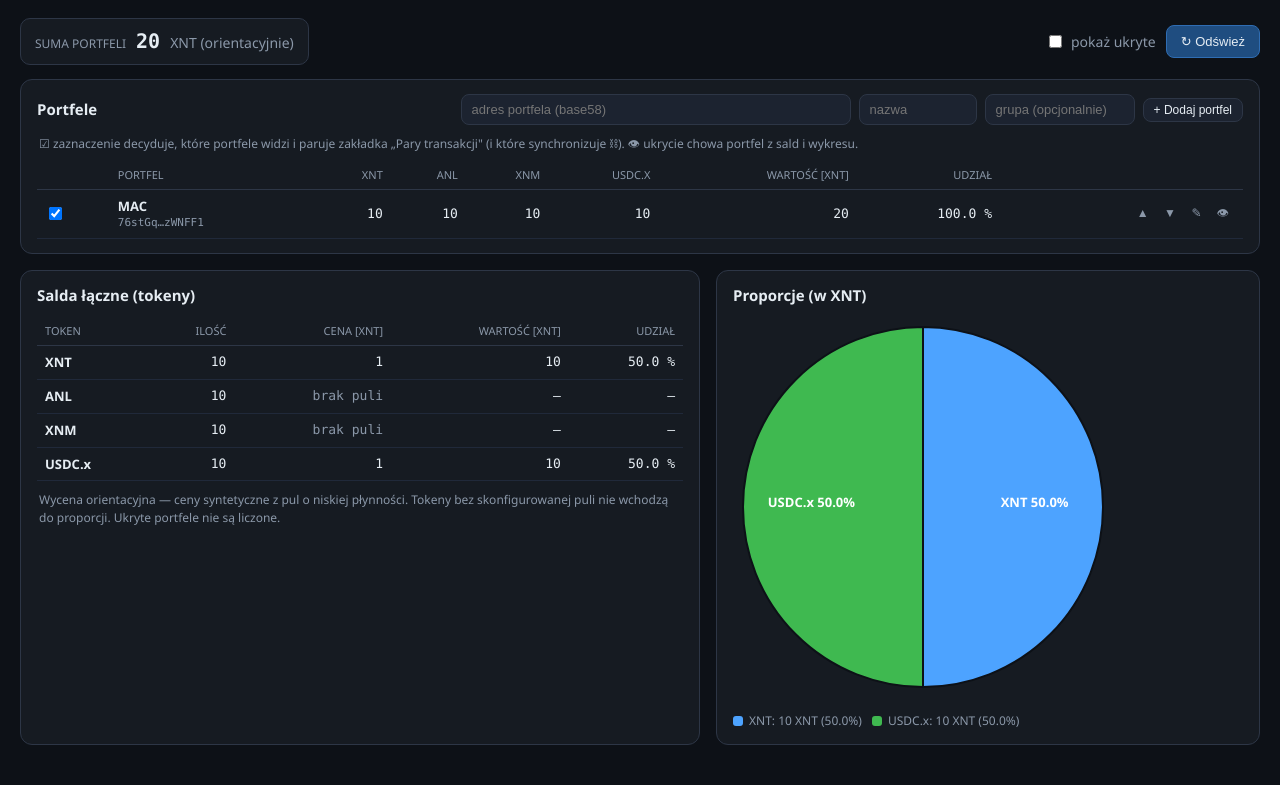
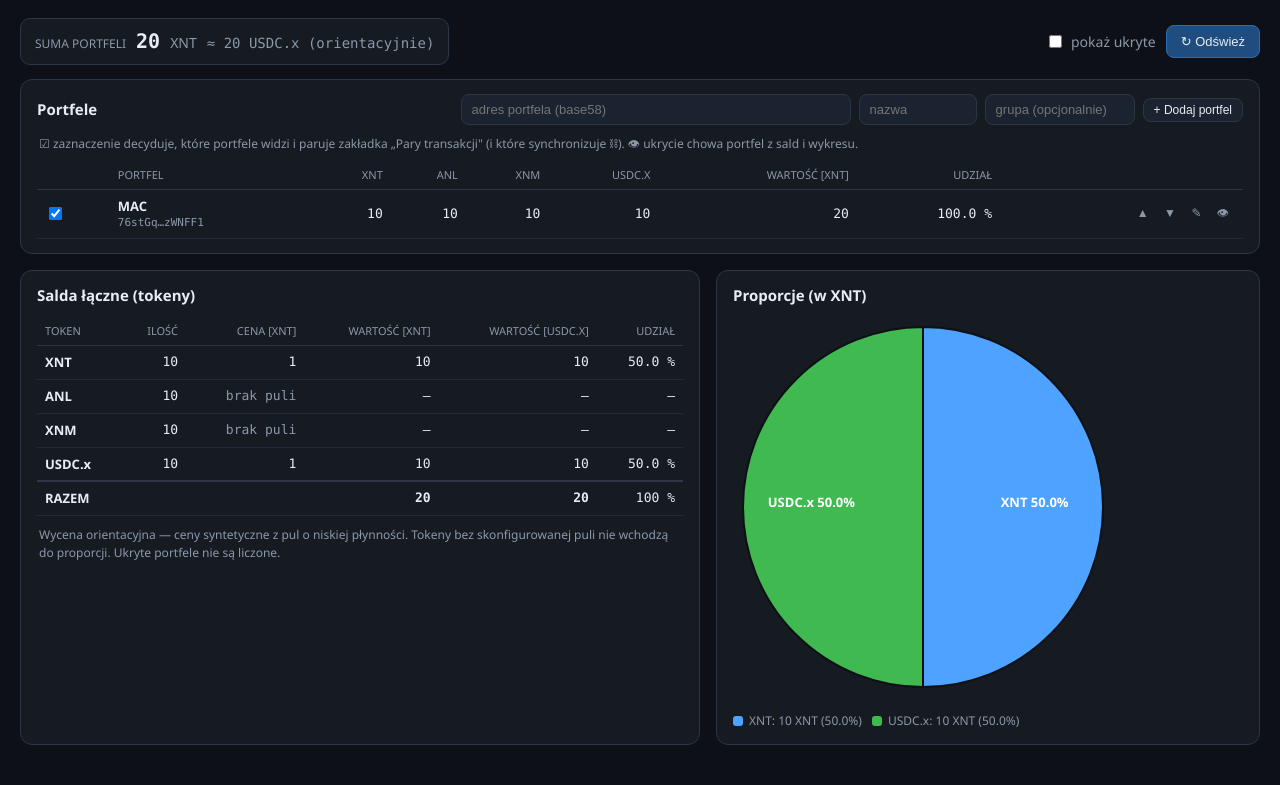
Before and after one commit to pkonieczny007/Analiza_portfela_MAC, a Flask app: page /portfel in a window 1280 px wide. Shown: the part 53-838 px from the top of the page. Run offline with Flask 3, Linux system fonts and the light colour scheme; data comes from the database, SQL or seed files in the repository; tables that the repository leaves empty hold one stand-in row (values such as "Sample post"); a database or web service that is not in the repository returns one stand-in record (values such as "Sample title"); data that the repository does not hold is empty.

Commit message:
przed_wallet

```diff
--- a/config.py
+++ b/config.py
@@ -33,7 +33,7 @@ TOKENS = {
     "XNM": {
         "mint": "XNMbEwZFFBKQhqyW3taa8cAUp1xBUHfyzRFJQvZET4m",
         "decimals": 9,
-        "pool": None,
+        "pool": "8EUkm5ChdmLm9pxKX3Q99APck1URfVqP9m9R3FQcP6Tb",  # x1.ninja/pair/...
     },
     "USDC.x": {
         "mint": "B69chRzqzDCmdB5WYB8NRu5Yv5ZA95ABiZcdzCgGm9Tq",
--- a/static/portfel.js
+++ b/static/portfel.js
@@ -29,9 +29,15 @@ async function api(path, opts = {}) {
   return data;
 }
 
+let XNT_USD = null; // kurs XNT->USD (moze byc syntetyczny)
+
 async function load() {
   const data = await api("/api/balances" + (SHOW_HIDDEN ? "?hidden=1" : ""));
+  XNT_USD = data.xnt_usd;
   $("#total").textContent = fmt(data.total_xnt, 2);
+  $("#total-usd").textContent = XNT_USD
+    ? `≈ ${fmt(data.total_xnt * XNT_USD, 2)} USDC.x (orientacyjnie)`
+    : "(brak kursu USD)";
   renderWallets(data);
   renderTokens(data);
   drawPie(data.items.filter(it => it.value_xnt > 0));
@@ -88,14 +94,24 @@ function renderWallets(data) {
 }
 
 function renderTokens(data) {
-  $("#tbl-bal tbody").innerHTML = data.items.map(it => `
+  const usd = (v) => (XNT_USD && v != null) ? fmt(v * XNT_USD, 2) : "—";
+  const rows = data.items.map(it => `
     <tr>
       <td><b>${it.symbol}</b></td>
       <td class="r mono">${fmt(it.amount, 4)}</td>
       <td class="r mono">${it.price_xnt != null ? fmt(it.price_xnt, 7) : "<span class='muted'>brak puli</span>"}</td>
       <td class="r mono">${fmt(it.value_xnt, 3)}</td>
+      <td class="r mono">${usd(it.value_xnt)}</td>
       <td class="r mono">${it.pct != null ? it.pct.toFixed(1) + " %" : "—"}</td>
-    </tr>`).join("");
+    </tr>`);
+  const total_usd = XNT_USD ? fmt(data.total_xnt * XNT_USD, 2) : "—";
+  rows.push(`<tr style="border-top:2px solid var(--border)">
+      <td><b>RAZEM</b></td><td></td><td></td>
+      <td class="r mono"><b>${fmt(data.total_xnt, 3)}</b></td>
+      <td class="r mono"><b>${total_usd}</b></td>
+      <td class="r mono">100 %</td>
+    </tr>`);
+  $("#tbl-bal tbody").innerHTML = rows.join("");
 }
 
 function drawPie(items) {
--- a/templates/portfel.html
+++ b/templates/portfel.html
@@ -4,7 +4,8 @@
 
 <section class="toolbar">
   <div class="pricebox"><span class="label">Suma portfeli</span>
-    <span id="total" class="mono big">—</span> <span class="muted">XNT (orientacyjnie)</span>
+    <span id="total" class="mono big">—</span> <span class="muted">XNT</span>
+    <span id="total-usd" class="muted mono"></span>
   </div>
   <div class="actions">
     <label class="switch"><input type="checkbox" id="show-hidden"><span>pokaż ukryte</span></label>
@@ -42,7 +43,8 @@
     <table class="tbl" id="tbl-bal">
       <thead><tr>
         <th>Token</th><th class="r">Ilość</th><th class="r">Cena [XNT]</th>
-        <th class="r">Wartość [XNT]</th><th class="r">Udział</th>
+        <th class="r">Wartość [XNT]</th><th class="r">Wartość [USDC.x]</th>
+        <th class="r">Udział</th>
       </tr></thead>
       <tbody></tbody>
     </table>
```
Also changed, not shown: 1 other file.
